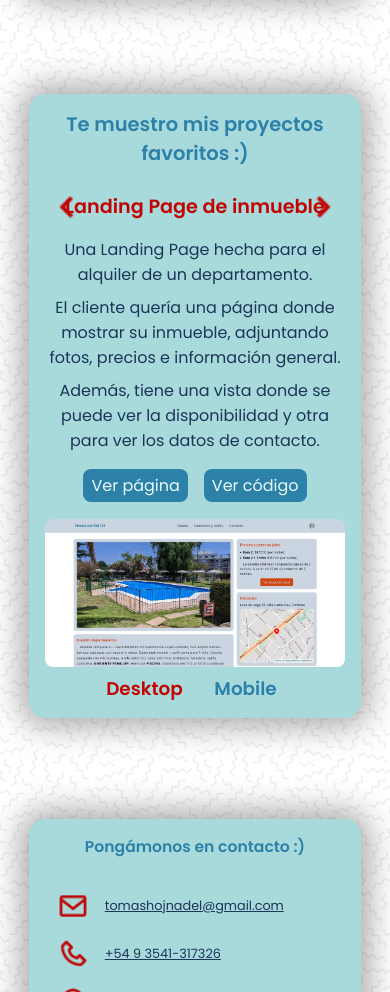
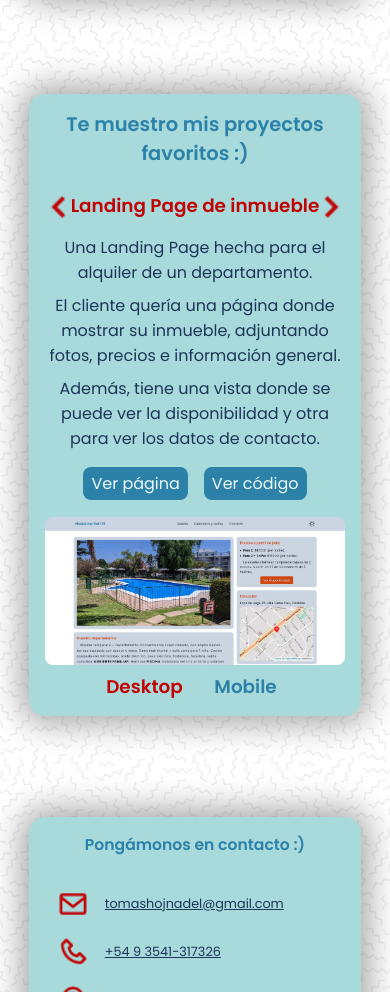
Before and after one commit to tomashoj2001/my-personal-pagae, a React (Vite) app: page / in a window 390 px wide. Shown: the part 971-1963 px from the top of the page. Built offline with nearby package versions, Linux system fonts and the light colour scheme.

Commit message:
fix: project navbar on mobile

```diff
--- a/src/components/Project/Project.css
+++ b/src/components/Project/Project.css
@@ -134,7 +134,7 @@
     padding: 0.5rem 0;
   }
   .project-navbar button {
-    font-size: 1.2rem;
+    font-size: 1.15rem;
     display: none;
   }
   .project-navbar button.active {
@@ -167,7 +167,6 @@
     top: 0.5rem;
     position: absolute;
     justify-content: space-between;
-    padding: 0 .5rem;
   }
   .project__navButtons img {
     scale: 1.5;
```
